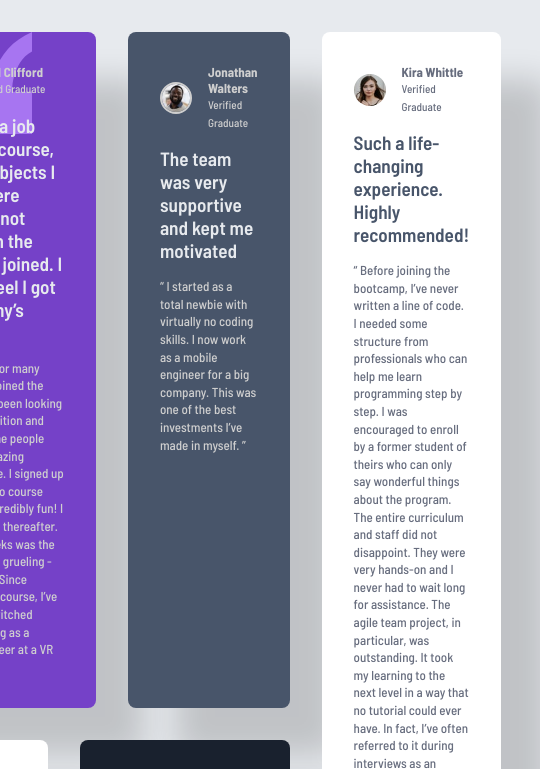
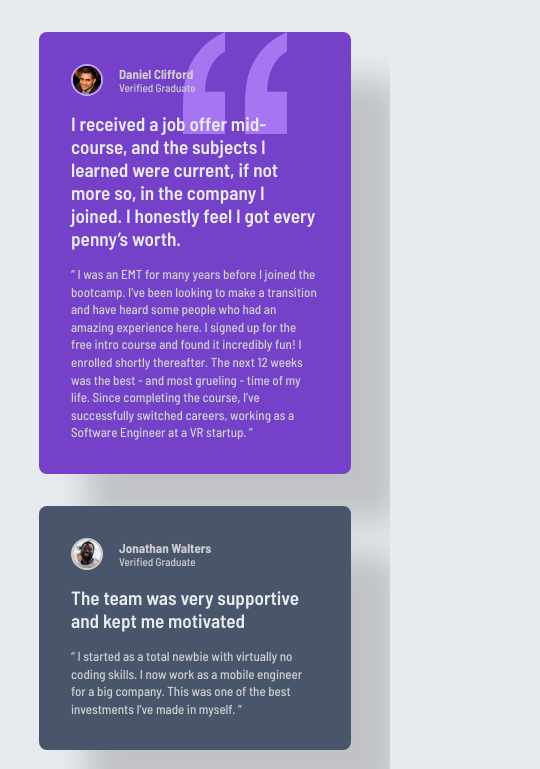
Before and after one commit to HaiDangN/testimonials-grid-section, a plain HTML site: page index.html in a window 390 px wide. Shown: the top 769 px of the page, 540 px wide, since content can reach past the window. Drawn offline with Linux system fonts and the light colour scheme.

Commit message:
add responsive layout with media query

```diff
--- a/style.css
+++ b/style.css
@@ -39,13 +39,16 @@ img {
 }
 .testimonials {
     display: grid;
-    padding-inline: clamp(1.5rem, 10vw, 10rem);
+    padding-inline: clamp(2rem, 10vw, 10rem);
     padding-block: 2rem;
-    grid-template-columns: repeat(4, 1fr); /* 4 equal-width columns */
+    grid-template-columns: repeat(4, 1fr);
     grid-template-rows: repeat(2, auto);
     gap: 2rem;
 }
 .testimonials__card {
+    display: flex;
+    flex-direction: column;
+    justify-content: space-between;
     padding: 2rem;
     background-color: white;
     border-radius: .5rem;
@@ -66,6 +69,7 @@ img {
 }
 .testimonials__status {
     font-size: 0.7rem;
+    line-height: .8rem;
 }
 .testimonials__card--featured {
     grid-column: 1 / 3;
@@ -118,3 +122,11 @@ img {
 .u-text-dark-grey {
     color: hsl(217, 19%, 35%);
 }
+@media (max-width: 1150px) {
+    .testimonials {
+        display: flex;
+        flex-direction: column;
+        justify-content: space-between;
+        padding-inline: clamp(2rem, 10vw, 10rem);
+    }
+}
```
